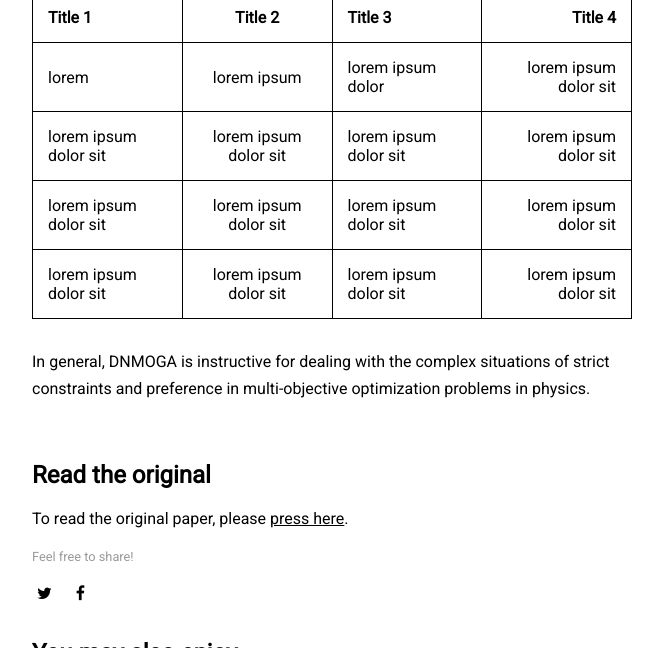
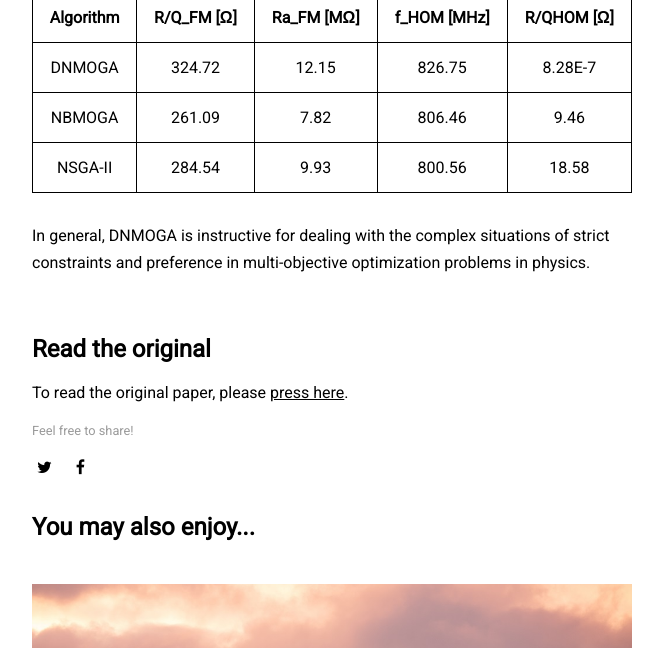
Before and after one commit to peilin-wang-git/peilin-wang-git.github.io, a Jekyll site: the page built from _posts/2023-07-28-paper-Combining multi-objective-genetic-algorithm-and-neural-network-dynamically-for-the-complex-optimization-problems-in-physics.md, in a window 1280 px wide and 900 px high, scrolled down 2099 px, cut to the strip 252-900 px from the top of the window. Shown: the whole strip, without its empty margins (308-971 px from the left). Built offline with Jekyll 4.4.1, drawn with Linux system fonts in a browser that asks for light colours; nearby versions of some CDN libraries.

Commit message:
Update 2023-07-28-paper-Combining multi-objective-genetic-algorithm-and-neural-network-dynamically-for-the-complex-optimization-problems-in-physics.md

```diff
--- a/_posts/2023-07-28-paper-Combining multi-objective-genetic-algorithm-and-neural-network-dynamically-for-the-complex-optimization-problems-in-physics.md
+++ b/_posts/2023-07-28-paper-Combining multi-objective-genetic-algorithm-and-neural-network-dynamically-for-the-complex-optimization-problems-in-physics.md
@@ -21,24 +21,12 @@ The penalty operation which can be progressively rigorous over generations is us
 Radio frequency cavity is designed by this algorithm as an example, in which four objectives (R/Q_FM, Ra_FM, abs(f_HOM-f_FM), and R/Q_HOM) and an equality constraint (abs(f_BM-499.65 MHz) <= 0.05 MHz) are considered simultaneously. As a result, DNMOGA considerably improves both the number and competitiveness of the final feasible individuals, and shows the potential to completely replace the manual procession in this question. The nondominated fronts of different algorithms in the last generation are shown here.
 ![Profile Picture](https://github.com/peilin-wang-git/peilin-wang-git.github.io/tree/main/assets/img/paper1-2.jpg)
 Then the individuals that have the similar frequency of the HOM are signaled and picked up from different algorithms. The indicators of these individuals are shown in the table below, in which the advantage of DNMOGA can be discovered. The R/Q_FM is improved by about 24% and 14% compared with using the NBMOGA and NSGA-II, while the Ra FM is increased by approximately 55% and 22% respectively. Besides, only the R/Q_HOM that comes from the individual of DNOMGA tends to zero, which is beneficial for further analysis of HOM. The geometric parameters of the individual from DNMOGA are shown in the last sub-figure above.
-<!-- Algorithm             | R/Q_FM [Ω]            | Ra_FM [MΩ]            | f_HOM [MHz]           | R/QHOM [Ω]
---------------------- | :-------------------: | :-------------------- | --------------------: | --------------------:
+
+Algorithm             | R/Q_FM [Ω]            | Ra_FM [MΩ]            | f_HOM [MHz]           | R/QHOM [Ω]
+:-------------------: | :-------------------: | :-------------------: | :-------------------: | :--------------------:
 DNMOGA                | 324.72                | 12.15                 | 826.75                | 8.28E-7
 NBMOGA                | 261.09                | 7.82                  | 806.46                | 9.46
-NSGA-II               | 284.54                | 9.93                  | 800.56                | 18.58 -->
-
-<!-- Algorithm | R/Q_FM [Ω] | Ra_FM [MΩ] | f_HOM [MHz] | R/QHOM [Ω]
---- | :---: | :---: | ---: | ---:
-DNMOGA | 324.72 | 12.15 | 826.75 | 8.28E-7
-NBMOGA | 261.09 | 7.82 | 806.46 | 9.46
-NSGA-II | 284.54 | 9.93 | 800.56 | 18.58 -->
-
-Title 1               | Title 2               | Title 3               | Title 4
---------------------- | :-------------------: | :-------------------- | --------------------:
-lorem                 | lorem ipsum           | lorem ipsum dolor     | lorem ipsum dolor sit
-lorem ipsum dolor sit | lorem ipsum dolor sit | lorem ipsum dolor sit | lorem ipsum dolor sit
-lorem ipsum dolor sit | lorem ipsum dolor sit | lorem ipsum dolor sit | lorem ipsum dolor sit
-lorem ipsum dolor sit | lorem ipsum dolor sit | lorem ipsum dolor sit | lorem ipsum dolor sit
+NSGA-II               | 284.54                | 9.93                  | 800.56                | 18.58
 
 In general, DNMOGA is instructive for dealing with the complex situations of strict constraints and preference in multi-objective optimization problems in physics.
 
```
